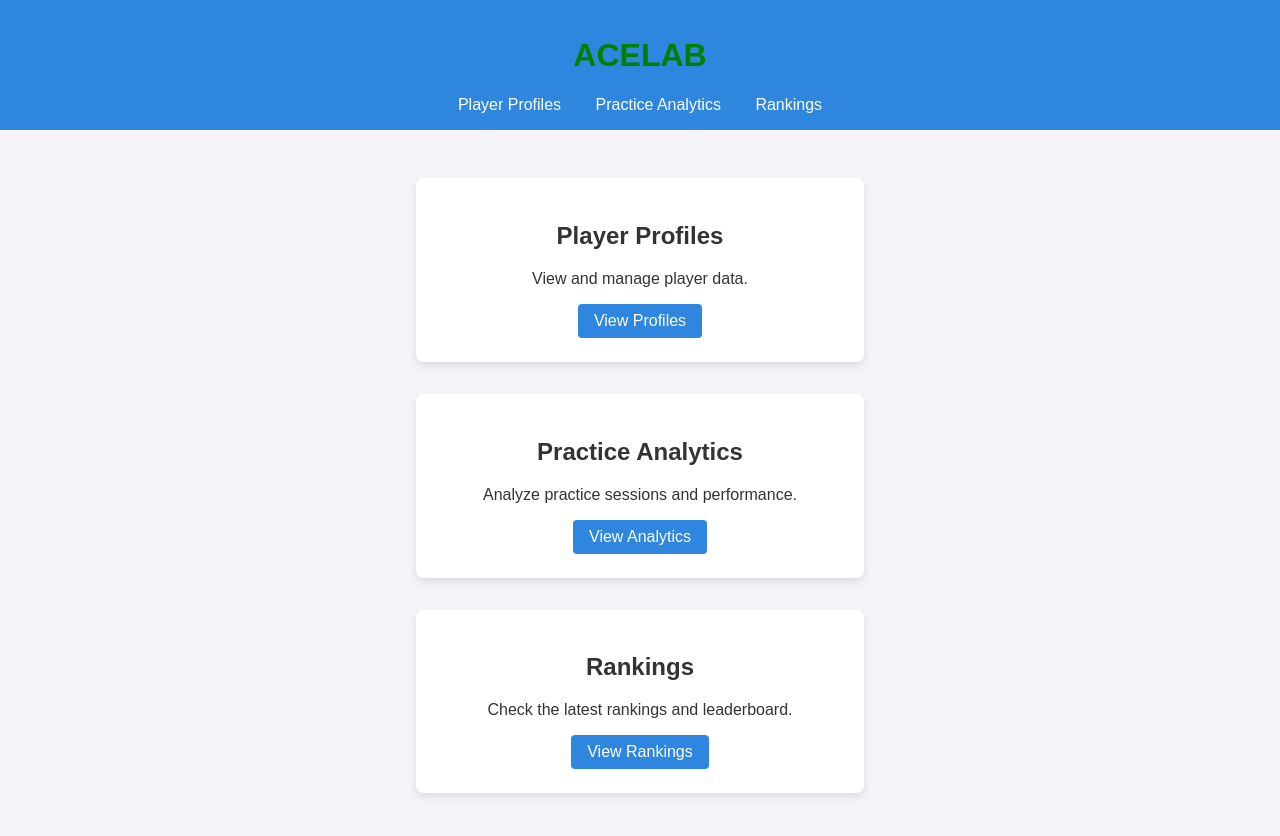
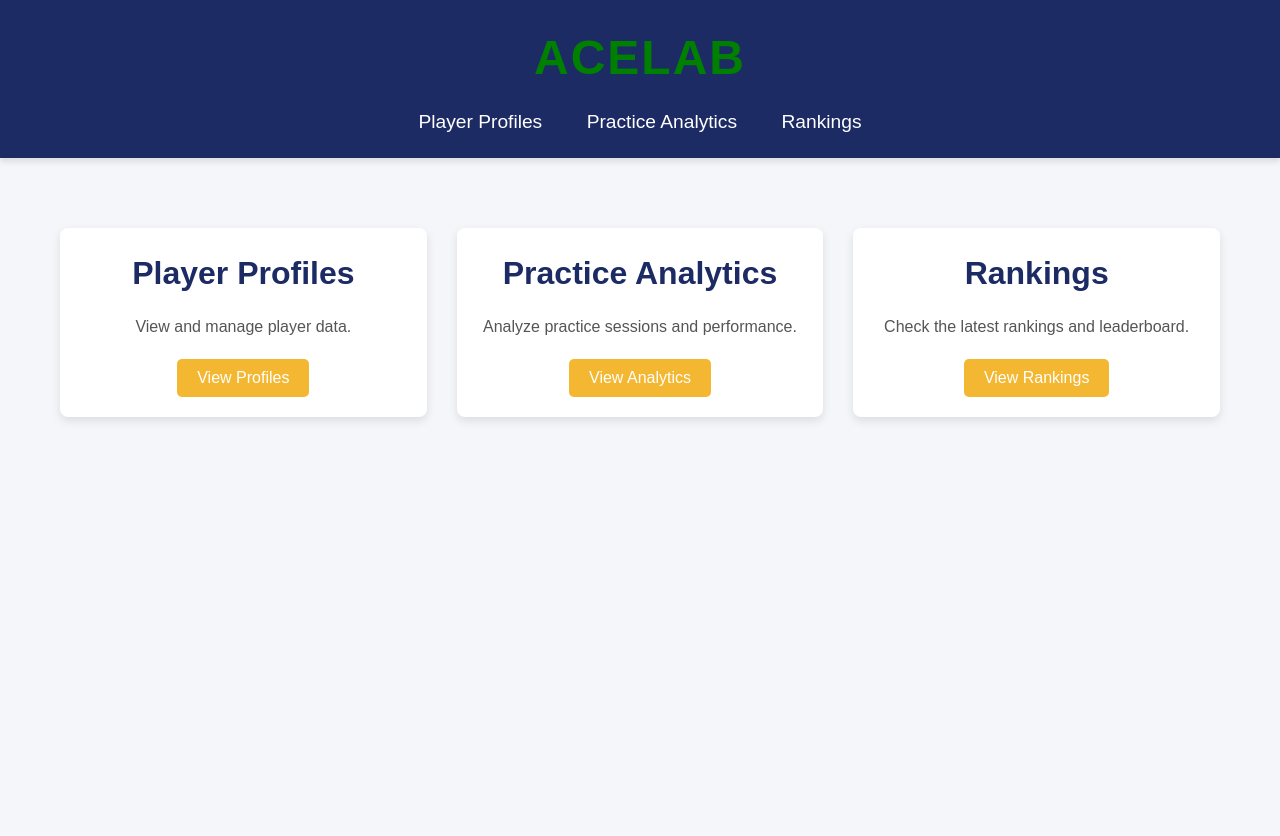
Before and after one commit to Steve1212-superstar/Tennis_ACELAB, a plain HTML site: page index.html in a window 1280 px wide. After the commit the page ends 800 px from the top, so only its background shows below. Drawn offline with Linux system fonts and the light colour scheme; a script that the page names is missing.

Commit message:
Update styling.css

```diff
--- a/styling.css
+++ b/styling.css
@@ -1,52 +1,123 @@
-body {
-    font-family: Arial, sans-serif;
-    background-color: #f4f4f9;
-    color: #333;
+/* Reset some default browser styles */
+* {
     margin: 0;
     padding: 0;
+    box-sizing: border-box;
+}
+
+body {
+    font-family: 'Arial', sans-serif;
+    background-color: #f4f6f9; /* Light background for readability */
+    color: #333;
+    line-height: 1.6;
 }
 
 header {
-    background-color: #2e86de;
+    background-color: #1D2B64; /* Deep blue for a professional feel */
     color: white;
-    padding: 1em;
+    padding: 20px 0;
     text-align: center;
+    box-shadow: 0 4px 6px rgba(0, 0, 0, 0.1);
+}
+
+header h1 {
+    font-size: 3rem;
+    font-weight: bold;
+    letter-spacing: 2px;
+    margin-bottom: 10px;
+}
+
+nav {
+    margin-top: 10px;
 }
 
 nav a {
-    margin: 0 15px;
+    margin: 0 20px;
     color: white;
     text-decoration: none;
+    font-size: 1.2rem;
+    font-weight: 500;
+    transition: color 0.3s ease;
+}
+
+nav a:hover {
+    color: #f4b731; /* Tennis court yellow for emphasis */
 }
 
 main {
-    padding: 2em;
-    display: flex;
-    flex-direction: column;
-    align-items: center;
+    max-width: 1200px;
+    margin: 50px auto;
+    padding: 20px;
+    display: grid;
+    grid-template-columns: 1fr 1fr 1fr;
+    grid-gap: 30px;
 }
 
 section {
     background: white;
     border-radius: 8px;
-    padding: 1.5em;
-    margin: 1em;
-    width: 80%;
-    max-width: 400px;
-    box-shadow: 0 4px 8px rgba(0, 0, 0, 0.1);
+    padding: 20px;
+    box-shadow: 0 4px 10px rgba(0, 0, 0, 0.1);
     text-align: center;
+    transition: transform 0.3s ease;
+}
+
+section:hover {
+    transform: translateY(-10px); /* Subtle hover effect */
+}
+
+section h2 {
+    font-size: 2rem;
+    margin-bottom: 15px;
+    color: #1D2B64;
+}
+
+section p {
+    font-size: 1rem;
+    color: #555;
+    margin-bottom: 20px;
 }
 
 button {
-    padding: 0.5em 1em;
-    background-color: #2e86de;
+    padding: 10px 20px;
+    background-color: #f4b731; /* Tennis court yellow */
     color: white;
     border: none;
-    border-radius: 4px;
+    border-radius: 5px;
+    font-size: 1rem;
     cursor: pointer;
-    font-size: 1em;
+    transition: background-color 0.3s ease;
 }
 
 button:hover {
-    background-color: #1b4f8a;
+    background-color: #e89e28; /* Darker yellow on hover */
 }
+
+footer {
+    background-color: #1D2B64;
+    color: white;
+    text-align: center;
+    padding: 15px 0;
+    margin-top: 50px;
+    font-size: 1rem;
+}
+
+footer p {
+    margin: 0;
+}
+
+/* Media query for mobile responsiveness */
+@media (max-width: 768px) {
+    main {
+        grid-template-columns: 1fr; /* Stack sections on mobile */
+        margin: 20px;
+    }
+
+    nav {
+        font-size: 1.1rem;
+    }
+
+    section h2 {
+        font-size: 1.5rem;
+    }
+}
```
